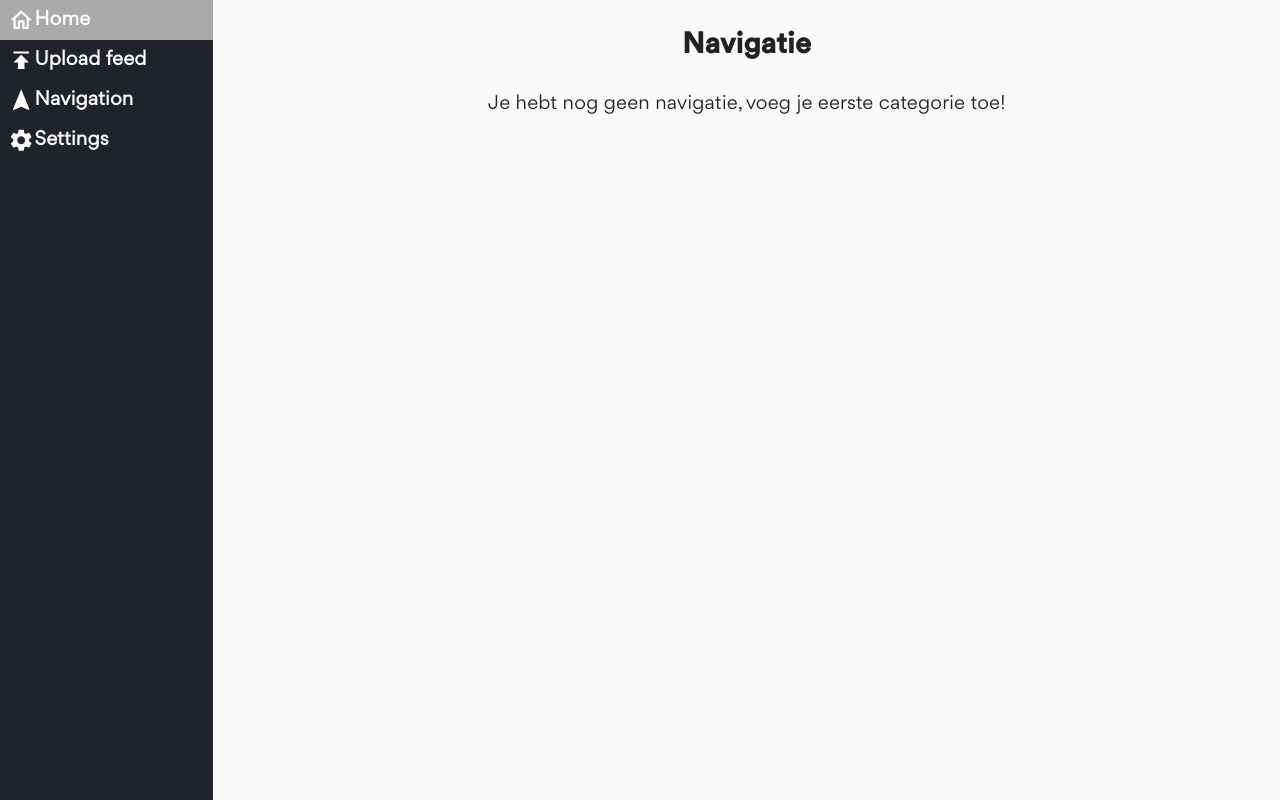
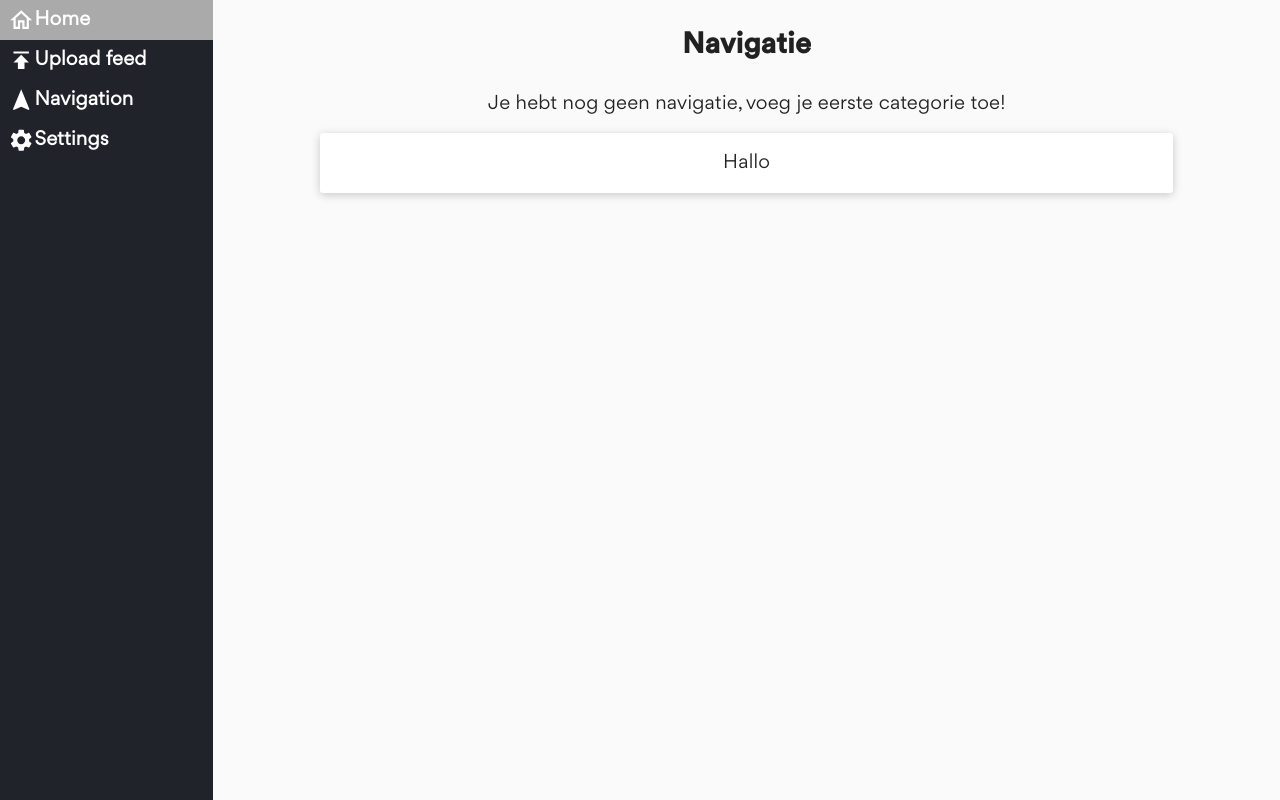
Before and after one commit to sanderyt/affiliate-frontend, a Next.js app: page /admin/navigation in a window 1280 px wide. Built offline with nearby package versions, Linux system fonts and the light colour scheme.

Commit message:
added contentbox component

```diff
--- /dev/null
+++ b/components/ContentBox/index.tsx
@@ -0,0 +1,19 @@
+import React, { FC, ReactNode } from "react";
+
+import { StyledContentBox } from "./styles";
+
+interface Props {
+  children: ReactNode;
+}
+
+export const ContentBox: FC<Props> = ({ children }) => {
+  return (
+    <StyledContentBox
+      display="flex"
+      alignItems="center"
+      justifyContent="center"
+    >
+      {children}
+    </StyledContentBox>
+  );
+};
--- /dev/null
+++ b/components/ContentBox/styles.ts
@@ -0,0 +1,13 @@
+import styled from "styled-components";
+import { Box } from "@material-ui/core";
+
+const StyledContentBox = styled(Box)`
+  background-color: white;
+  box-shadow: ${({ theme }) => theme.boxShadow};
+  width: 80%;
+  padding: ${({ theme }) => theme.paddings.m};
+  margin: ${({ theme }) => theme.margins.m};
+  border-radius: ${({ theme }) => theme.borderRadius.m};
+`;
+
+export { StyledContentBox };
--- a/pages/admin/navigation.tsx
+++ b/pages/admin/navigation.tsx
@@ -2,6 +2,7 @@ import React, { FC } from "react";
 import { Grid } from "@material-ui/core";
 
 import { LayoutAdmin } from "../../components/LayoutAdmin";
+import { ContentBox } from "../../components/ContentBox";
 
 interface Props {}
 
@@ -11,6 +12,7 @@ const Navigation: FC<Props> = ({}) => {
       <Grid container justify="center" direction="column" alignItems="center">
         <h2>Navigatie</h2>
         <div>Je hebt nog geen navigatie, voeg je eerste categorie toe!</div>
+        <ContentBox>Hallo</ContentBox>
       </Grid>
     </LayoutAdmin>
   );
--- a/styles/theme.ts
+++ b/styles/theme.ts
@@ -33,7 +33,7 @@ export const theme = {
     xl: " 64px",
     xxl: "128px"
   },
-  boxShadow: "0 0 10px #aaa",
+  boxShadow: "0 2px 10px rgba(0,0,0,0.2)",
   borderRadius: {
     s: "1px",
     m: "3px",
```
